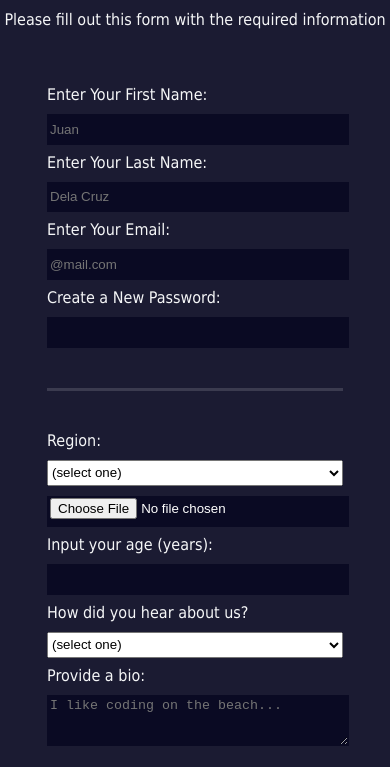
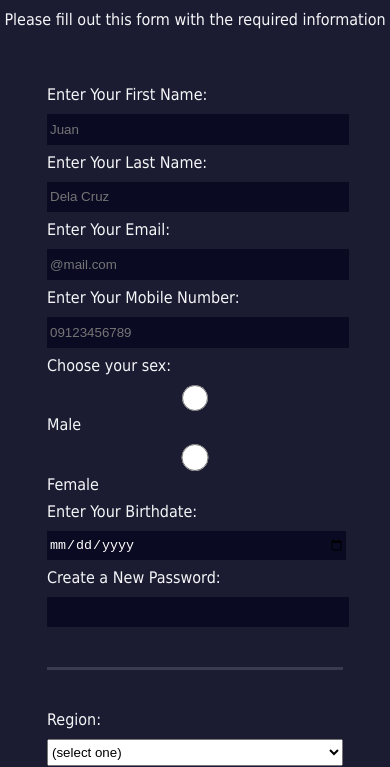
Before and after one commit to MoonHunter99/Registration-form, a plain HTML site: page index.html in a window 390 px wide. Shown: the part 92-859 px from the top of the page. Drawn offline with Linux system fonts and the light colour scheme.

Commit message:
added sex, mobile number, birthdate, changed the account type, aand removed unncessary stuff

```diff
--- a/index.html
+++ b/index.html
@@ -10,7 +10,7 @@
         <p>
             Please fill out this form with the required information
         </p>
-        <form action="" method="post">
+        <form action="" method="post"> <!--please add the php file--->
             <fieldset >
                 <label for="first-name">
                     Enter Your First Name: <input type="text" id="first-name" name="first-name" placeholder="Juan" required>
@@ -21,6 +21,15 @@
                 <label for="email">
                     Enter Your Email: <input type="email" id="email" name="email" placeholder="@mail.com" required>
                 </label>
+                <label for="mobile-number">
+                    Enter Your Mobile Number: <input type="tel" id="mobile-number" name="mobile-number" placeholder="09123456789" pattern="[0-9]{11}" required>
+                </label>
+                <label for="sex">
+                    Choose your sex:
+                    <input type="radio">Male
+                    <input type="radio">Female
+                </label>
+                <label for="birthdate"> Enter Your Birthdate: <input type="date" id="birthdate" name="birthdate" required></label>
                 <label for="new-password">
                     Create a New Password: <input type="password" id="new-password" name="new-password" pattern="[a-z0-9]{8,}" required>
                 </label>
@@ -54,38 +63,14 @@
                     Upload a profile picture: <input type="file" id="profile-picture" name="profile-picture">
                 </label>
                 <label for="age"> Input your age (years): <input type="number" id="age" name="age" min="13" max="120" required></label>
-                <label for="referrer">
-                    How did you hear about us?
-                    <select id="referrer" name="referrer" >
-                        <option value="">
-                            (select one)
-                        </option>
-                        <option value="1">
-                            freeCodeCamp News
-                        </option>
-                        <option value="2">
-                            freeCodeCamp Youtube Channel
-                        </option>
-                        <option value="3">
-                            freeCodeCamp Forum
-                        </option>
-                        <option value="4">
-                            Other
-                        </option>
-                    </select>
-                </label>
-                <label for="bio">
-                    Provide a bio:
-                    <textarea id="bio" name="bio" rows="3" cols="30" placeholder="I like coding on the beach..."></textarea>
-                </label>
             </fieldset>
             <fieldset>
                 <legend>Account Type (required)</legend>
                 <label for="personal-account">
-                    <input type="radio" id="personal-account" name="account-type" class="inline" checked> Personal
+                    <input type="radio" id="personal-account" name="account-type" class="inline" checked> Student
                 </label>
                 <label for="business-account">
-                    <input type="radio" id="business-account" name="account-type" class="inline"> Business
+                    <input type="radio" id="business-account" name="account-type" class="inline"> Faculty
                 </label>
             </fieldset>
             <label for="terms-and-conditions">
```
